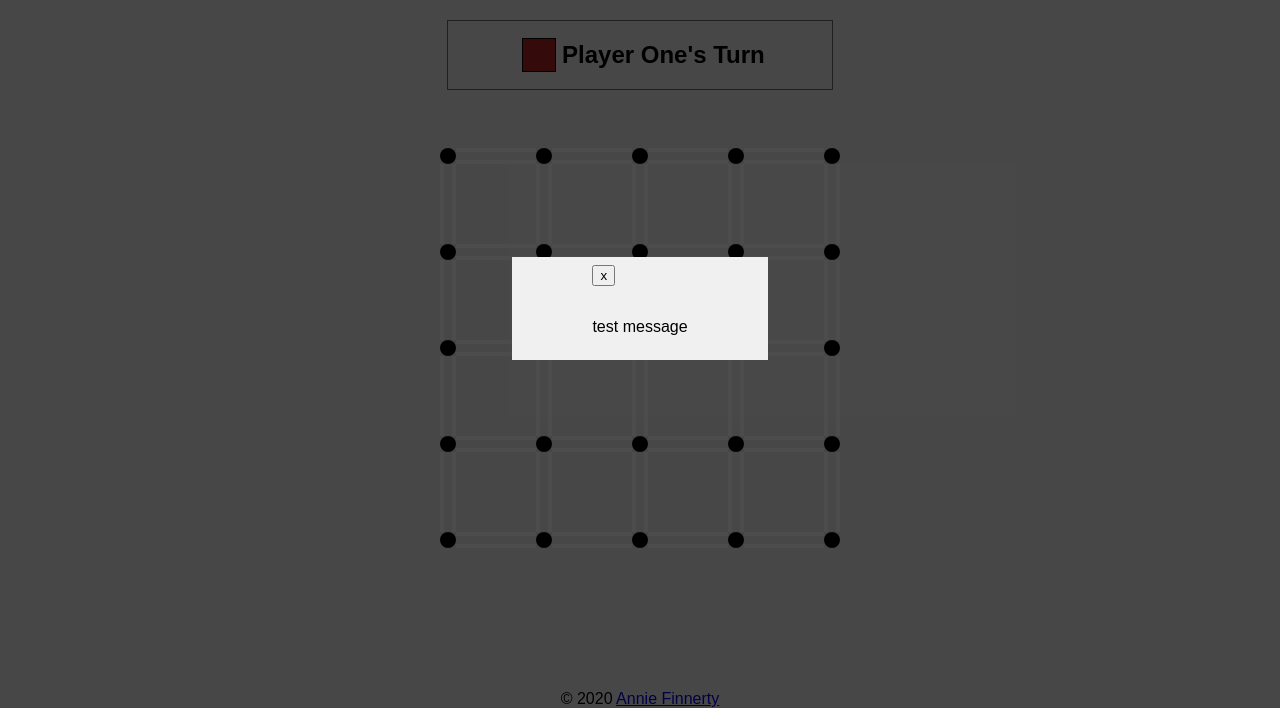
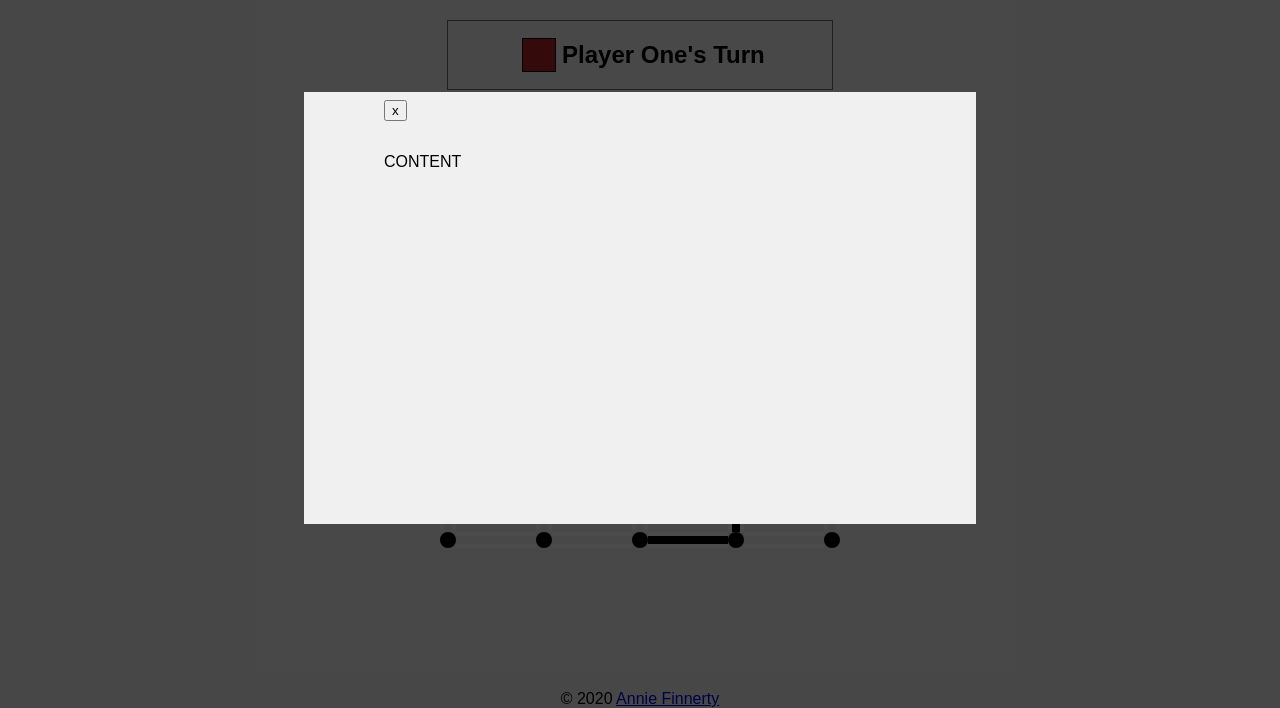
Before and after one commit to AnnaFinnerty/boxes, a plain HTML site: page index.html in a window 1280 px wide. Shown: the part 92-800 px from the top of the page. Drawn offline with Linux system fonts and the light colour scheme; a web font is replaced by a local one.

Commit message:
modal buildout

```diff
--- a/css/style.css
+++ b/css/style.css
@@ -152,11 +152,14 @@ h1{
     max-width: 40vw;
     padding: 1vh 10vh 3vh 10vh;
     background: rgb(240,240,240);
-
 }
 
 .panel{
-
+    margin: 0 auto;
+    width: 40vw;
+    height: 50vh;
+    padding: 1vh 10vh 3vh 10vh;
+    background: rgb(240,240,240);
 }
 
 .row{
--- a/js/app.js
+++ b/js/app.js
@@ -1,6 +1,6 @@
 class App{
     constructor(){
-        this.isPlayerOneHuman = true;
+        this.isPlayerOneHuman = false;
         this.isPlayerTwoHuman = false;
         this.isRandom = true;
         this.playerOneColor = "firebrick";
@@ -13,9 +13,8 @@ class App{
         this.playerOneGamesontainer = document.querySelector('#player-one-games');
         this.playerTwoGamesontainer = document.querySelector('#player-two-games');
         this.modalWindow = document.querySelector('#modal-window');
-
+        this.openModal('settings');
         this.newGame();
-        this.openModal('message','test message')
     }
     gameWon = (isPlayerOneVictortious) => {
         console.log("game over!");
@@ -26,6 +25,7 @@ class App{
             this.playerTwoGamesWon++;
             this.playerTwoGamesontainer.innerHTML = "Games: " + this.playerTwoGamesWon;
         }
+        this.openModal('message','GAME OVER')
     }
     restart = () => {
         console.log('restarting');
@@ -36,14 +36,28 @@ class App{
     }
     openModal = (type,text) => {
         console.log('opening modal');
+        if(this.modalWindow.firstChild){
+            this.modalWindow.removeChild(this.modalWindow.firstChild)
+        }
         this.modalWindow.className = "modal-window";
-        this.modal = new Modal(this.modalWindow, this.closeModal,type,text)
+        this.modal = new Modal(this.modalWindow, this.emit,type,text)
     }
     closeModal = () => {
         this.modal = null;
         this.modalWindow.className = "hidden";
         this.modalWindow.removeChild(this.modalWindow.firstChild)
     }
+    emit = (event) => {
+        switch(event){
+            case "close":
+                this.closeModal();
+            break
+
+            case "new":
+                this.newGame();
+            break
+        }
+    }
 }
 
 
--- a/js/game.js
+++ b/js/game.js
@@ -4,6 +4,7 @@ class Game{
         this.playerTwoColor = playerTwoColor;
         this.isPlayerOneHuman = isPlayerOneHuman;
         this.isPlayerTwoHuman = isPlayerTwoHuman;
+        this.aiDelay = 500;
         this.gameWon = gameWon;
         this.playerOneScore = 0;
         this.playerTwoScore = 0;
@@ -187,6 +188,7 @@ class Game{
         this.message.innerHTML = this.playerOneGoesNext ? "Player One's Turn" : "Player Two's Turn";
     }
     selectAI = () => {
+
         let move = null
         if(this.playerOneGoesNext){
             move = this.playerOne.playRandom(this.selectedLines);
@@ -198,8 +200,12 @@ class Game{
         const y =  move.split(",")[1];
         console.log('lines',this.lines)
         console.log('move',move )
-        console.log('target',target)
-        this.selectLine(x,y,target);
+        console.log('target',target);
+
+        setTimeout(()=>{
+            this.selectLine(x,y,target);
+        },this.aiDelay)
+
     }
     checkForAI = () => {
         if(!this.playerOneGoesNext && !this.isPlayerTwoHuman){
--- a/js/modal.js
+++ b/js/modal.js
@@ -1,27 +1,35 @@
 class Modal{
-    constructor(window,closeModal,type,text){
+    constructor(window,callback,type,text){
         this.window = window;
-        this.closeModal = closeModal;
+        this.callback = callback;
         this.buildModal(type,text)
     }
     buildModal = (type,text) => {
         console.log('building modal');
         const modal = document.createElement('div');
-        modal.className = type;
+        modal.className = type === "message" ? type : "panel";
         const row1 = document.createElement('div');
         row1.className = "row";
         const close = document.createElement('button');
 
         close.className = 'close-modal-button';
         close.textContent = "x"
-        close.addEventListener('click',this.closeModal);
+        close.addEventListener('click',()=>this.callback('close'));
         row1.appendChild(close);
         modal.appendChild(row1);
         if(text){
             const span = document.createElement('span');
             span.textContent = text;
             modal.appendChild(span);
+        } else {
+            const content = this.getContent(type);
+            modal.appendChild(content);
         }
         this.window.appendChild(modal);
     }
+    getContent = (type) => {
+        const content = document.createElement('div');
+        content.innerHTML = "CONTENT";
+        return content
+    }
 }
```
